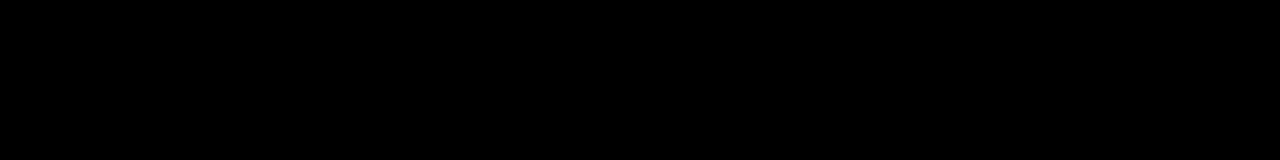
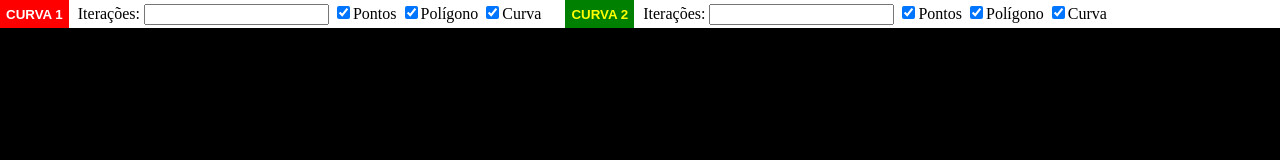
Before and after one commit to ShunyaoNi/bezier-curves-intersection, a plain HTML site: page index.html in a window 1280 px wide. Drawn offline with Linux system fonts and the light colour scheme.

Commit message:
Implementando menu de visualização e refatoração

```diff
--- a/bezier.js
+++ b/bezier.js
@@ -1,4 +1,3 @@
-
 // Algoritmo de De Casteljau
 function bezierPoint(t) {
 
--- a/canvas.js
+++ b/canvas.js
@@ -2,12 +2,10 @@ var canvas = document.getElementById("canvas");
 var ctx = canvas.getContext("2d");
 
 canvas.setAttribute("width", window.innerWidth);
-canvas.setAttribute("height", window.innerHeight);
+canvas.setAttribute("height", window.innerHeight - 28);
 
-function drawCurve() {
+function drawCurve(j) {
     getCurvePoints();
-
-    for(j = 0; j <= 1; j++) {
     prepareContext("red", "yellow", j);
 
     if(bezierPoints[j].length > 0) {
@@ -22,6 +20,17 @@ function drawCurve() {
         ctx.stroke();
     }
 }
+
+function drawPolygon(j) {
+    for(i = 0; i < controlPoints[j].length; i++) {
+        ctx.beginPath();
+        if(drawPoints[j])
+            ctx.arc(controlPoints[j][i].x, controlPoints[j][i].y, radius, 0, 2 * Math.PI);
+        if(i < controlPoints[j].length - 1 && drawPolygons[j])
+            drawLine(controlPoints[j][i].x, controlPoints[j][i + 1].x, controlPoints[j][i].y, controlPoints[j][i + 1].y);
+        ctx.stroke();
+        ctx.fill();
+    }
 }
 
 function draw() {
@@ -31,17 +40,10 @@ function draw() {
 
     for(j = 0; j <= 1; j++) {
         prepareContext("white", "green", j);
-
-        for(i = 0; i < controlPoints[j].length; i++) {
-            ctx.beginPath();
-            ctx.arc(controlPoints[j][i].x, controlPoints[j][i].y, radius, 0, 2 * Math.PI);
-            if(i < controlPoints[j].length - 1)
-                drawLine(controlPoints[j][i].x, controlPoints[j][i + 1].x, controlPoints[j][i].y, controlPoints[j][i + 1].y);
-            ctx.stroke();
-            ctx.fill();
+        drawPolygon(j);
+        if(drawCurves[j])
+            drawCurve(j);
     }
-    }
-    drawCurve();
 }
 
 function prepareContext(color1, color2, index) {
--- a/index.html
+++ b/index.html
@@ -7,6 +7,21 @@
     <link rel="stylesheet" type="text/css" media="screen" href="main.css" />
 </head>
 <body>
+    <nav id="menu">
+        <button id="curva1">CURVA 1</button>
+        Iterações:
+        <input type="text" />
+        <input type="checkbox" onchange="drawPoints[0] = !drawPoints[0]; draw();" checked />Pontos
+        <input type="checkbox" onchange="drawPolygons[0] = !drawPolygons[0]; draw();" checked />Polígono
+        <input type="checkbox" onchange="drawCurves[0] = !drawCurves[0]; draw();" checked />Curva
+        <button id="curva2">CURVA 2</button>
+        Iterações:
+        <input type="text" />
+        <input type="checkbox" onchange="drawPoints[1] = !drawPoints[1]; draw();" checked />Pontos
+        <input type="checkbox" onchange="drawPolygons[1] = !drawPolygons[1]; draw();"checked />Polígono
+        <input type="checkbox" onchange="drawCurves[1] = !drawCurves[1]; draw();" checked />Curva
+    </nav>
+
     <canvas id="canvas"></canvas>
     <script src="main.js"></script>
     <script src="point.js"></script>
--- a/main.css
+++ b/main.css
@@ -2,3 +2,44 @@ body {
     background-color: black;
     margin: 0;
 }
+
+nav {
+    height: 28px;
+    background-color: white;
+}
+
+nav a {
+    padding: 2px 10px;
+    text-decoration: none;
+    display: inline-block;
+    background-color: #3399ff;
+    color: #5a2e2e;
+    border-radius: 5px;
+  }
+  nav a:hover {
+    color: #e6e6e6;
+    background-color: #1a8cff;
+  }
+
+button {
+    border-style: none;
+    height: 100%;
+    font-weight: bold;
+    margin-right: 5px;
+}
+
+button#curva1 {
+    background-color: red;
+    color: white;
+}
+
+button#curva2 {
+    background-color: green;
+    color: yellow;
+    margin-left: 20px;
+}
+
+canvas {
+    padding: 0;
+    border: 0;
+}
--- a/main.js
+++ b/main.js
@@ -1,3 +1,7 @@
+var drawPoints = [true, true];
+var drawPolygons = [true, true];
+var drawCurves = [true, true];
+
 // Adiciona um ponto de controle na tela.
 document.addEventListener("click", e => {
     insertPoint({
--- a/point.js
+++ b/point.js
@@ -24,7 +24,7 @@ function checkProximity(point) {
 }
 
 function insertPoint(point) {
-    if(checkProximity(point) === false)
+    if(checkProximity(point) === false && point.y >= 28)
         controlPoints[curve].push(point);
 }
 
```
Lines whose indentation alone changed are shown as unchanged.
